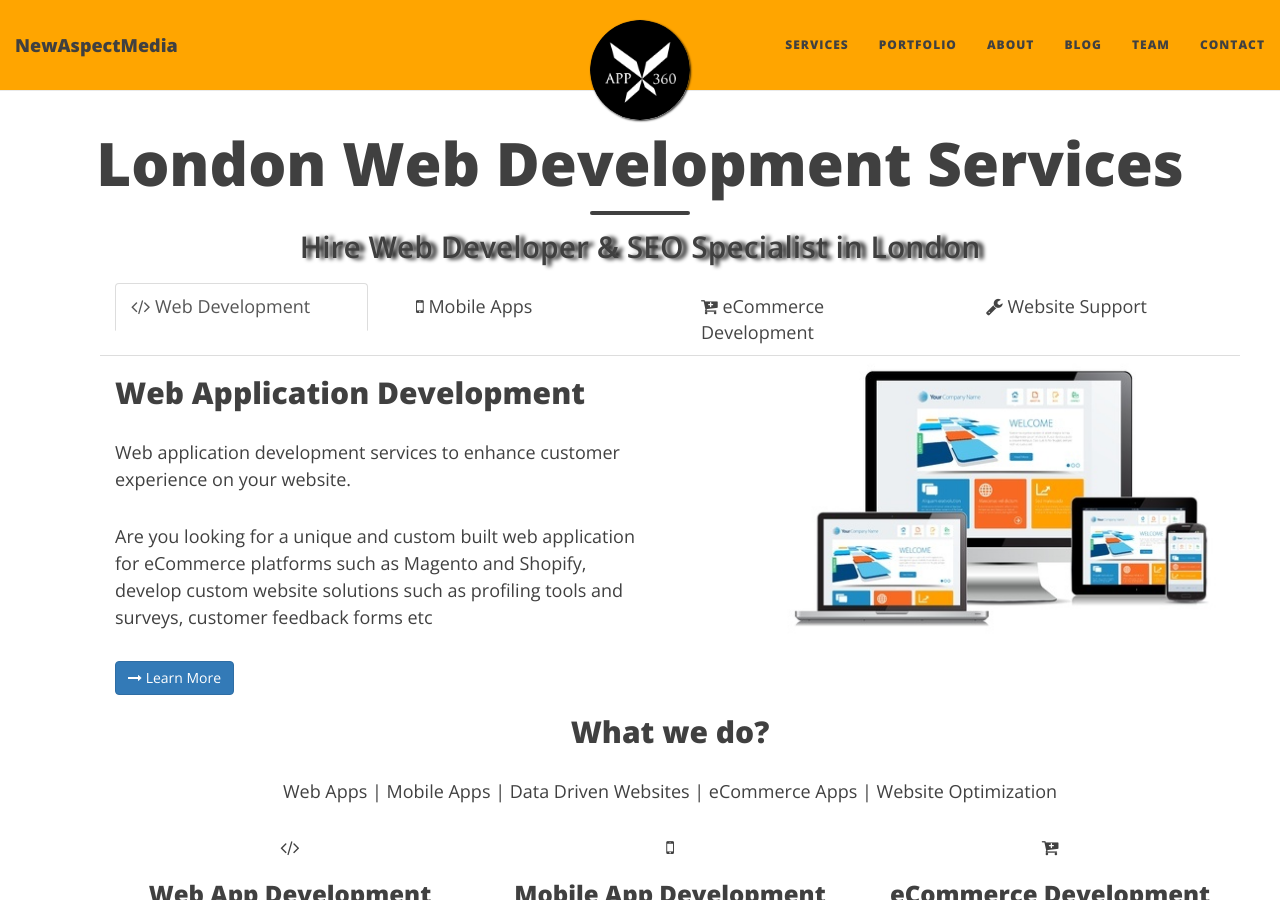
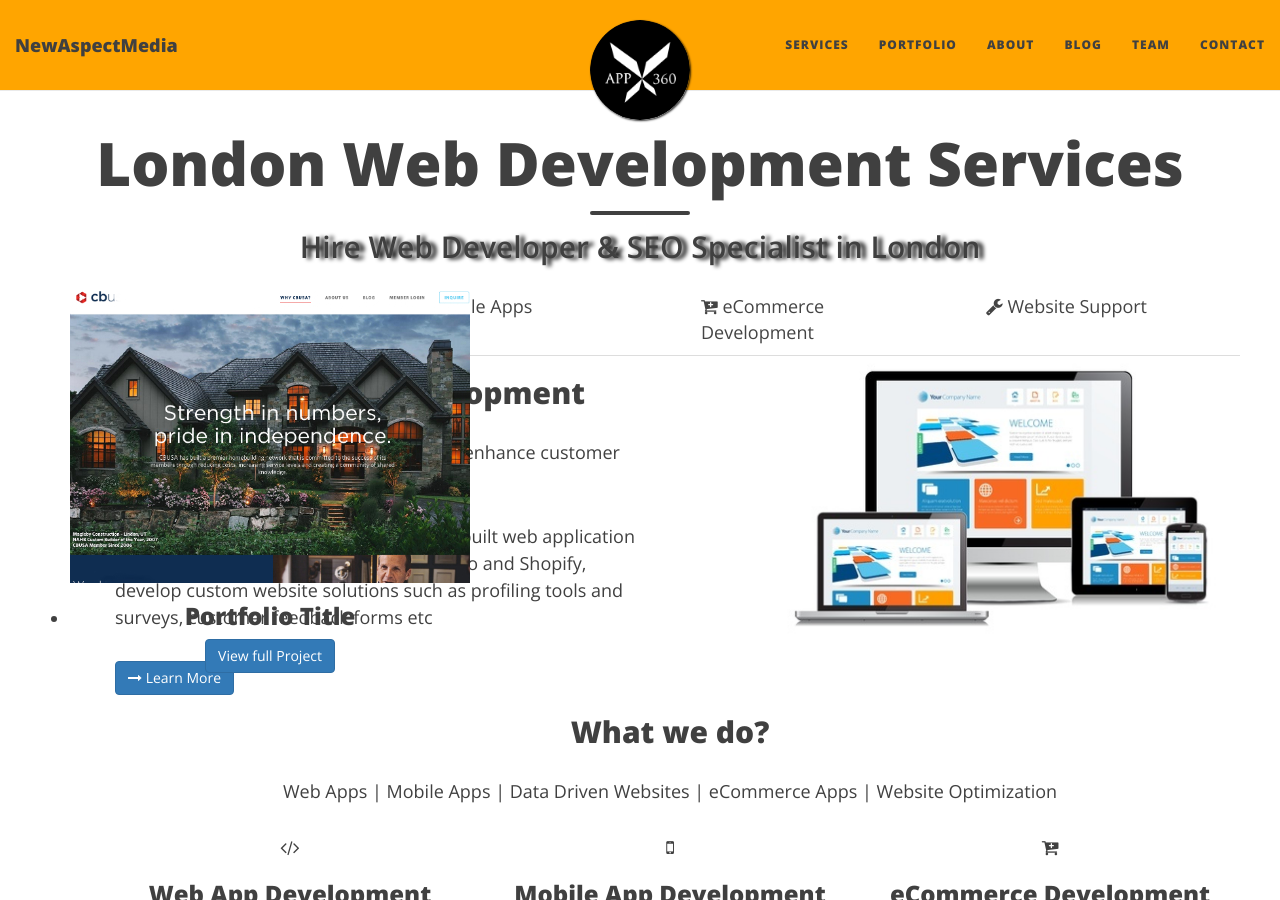
Before and after one commit to newmedia77/appxnam, a Jekyll site: the page built from index.html, in a window 1280 px wide and 900 px high. Built offline with Jekyll 4.4.1, drawn with Linux system fonts in a browser that asks for light colours; nearby versions of some CDN libraries; the list of posts is cut into pages by our own code.

Commit message:
andreas
port

```diff
--- a/index.html
+++ b/index.html
@@ -290,7 +290,7 @@
             </div><!-- /.container -->
 
 
-            <div class="portfolio-container text-center">
+            <div class="portfolio-container text-center mt-80">
                 <ul id="filter" class="list-inline">
                     <li class="active" data-group="all">All</li>
                     <li data-group="design">Design</li>
@@ -300,7 +300,7 @@
                 </ul>
 
                 <ul id="portfolio-grid" class="five-column shuffle">
-                    <li class="portfolio-item shuffle-item filtered" data-groups='["all", "identety", "interface"]'>
+                    <li class="portfolio-item shuffle-item filtered" data-groups='["all", "identety", "interface"]' style="position: absolute; top: 0px; left: 0px; transform: translate3d(0px, 0px, 0px) scale3d(1, 1, 1); opacity: 1; transition: transform 250ms ease-out, opacity 250ms ease-out;">
                         <div class="portfolio">
                             <div class="tt-overlay"></div>
                             <img class="img-responsive" src="img/rails-web-development.jpg" alt="image">
```
